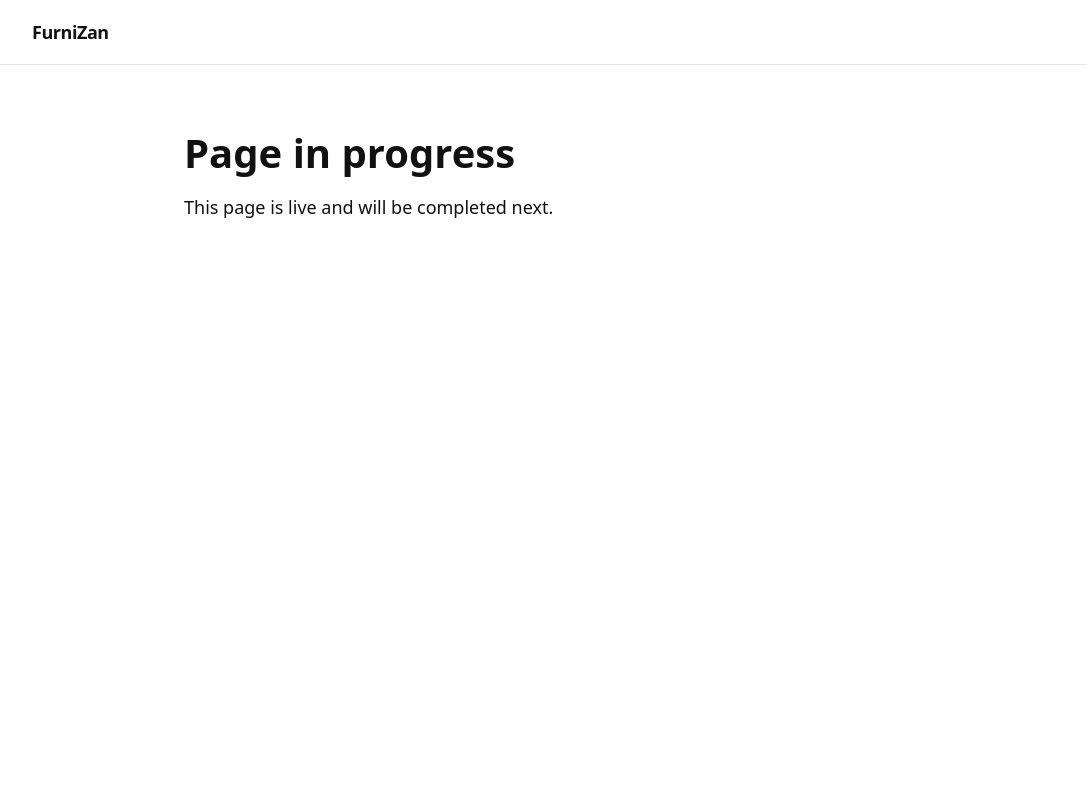
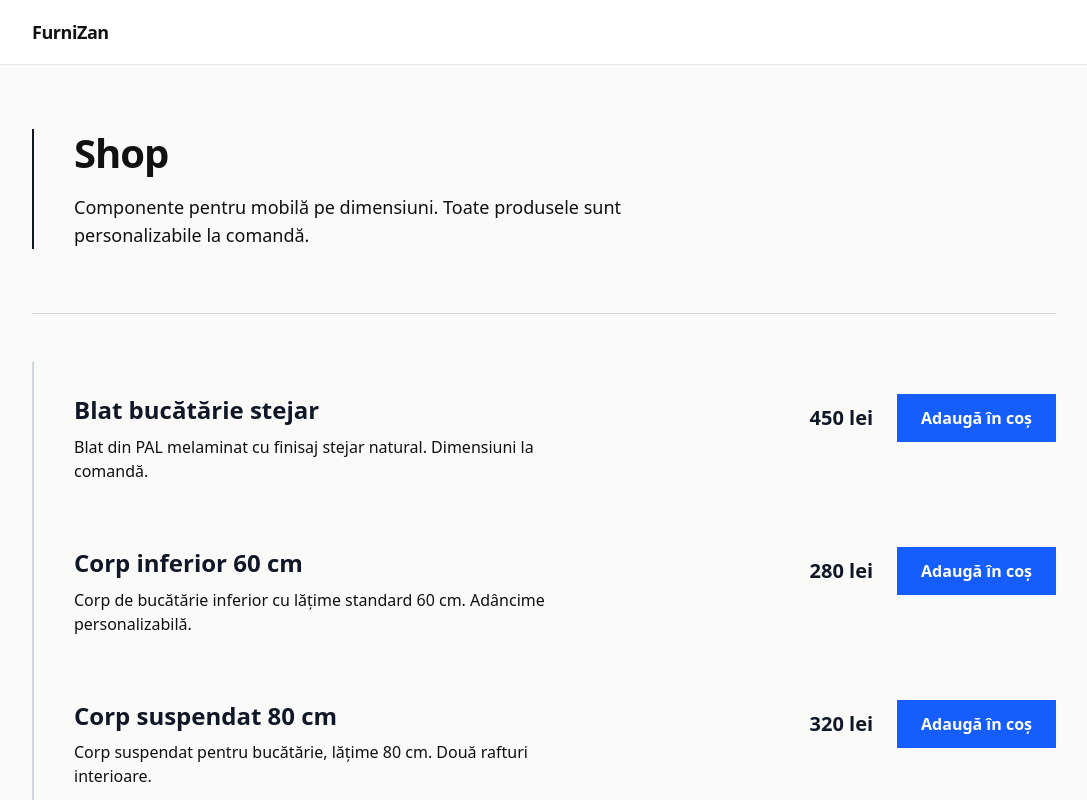
Before and after one commit to adorobantu92/FurniZan, a Next.js app: page /shop in a window 1280 px wide. Shown: the top 800 px of the page, without its empty margins (96-1183 px from the left). Built offline with nearby package versions, Linux system fonts and the light colour scheme.

Commit message:
Add shop listing with add to cart

```diff
--- a/src/app/shop/page.tsx
+++ b/src/app/shop/page.tsx
@@ -1,8 +1,139 @@
-export default function Page() {
+"use client";
+
+import Link from "next/link";
+import { useCart } from "@/lib/cart-context";
+
+interface Product {
+  id: string;
+  name: string;
+  description: string;
+  price: number;
+  slug: string;
+}
+
+const products: Product[] = [
+  {
+    id: "blat-bucatarie-stejar",
+    name: "Blat bucătărie stejar",
+    description:
+      "Blat din PAL melaminat cu finisaj stejar natural. Dimensiuni la comandă.",
+    price: 450,
+    slug: "blat-bucatarie-stejar",
+  },
+  {
+    id: "corp-inferior-60",
+    name: "Corp inferior 60 cm",
+    description:
+      "Corp de bucătărie inferior cu lățime standard 60 cm. Adâncime personalizabilă.",
+    price: 280,
+    slug: "corp-inferior-60",
+  },
+  {
+    id: "corp-suspendat-80",
+    name: "Corp suspendat 80 cm",
+    description:
+      "Corp suspendat pentru bucătărie, lățime 80 cm. Două rafturi interioare.",
+    price: 320,
+    slug: "corp-suspendat-80",
+  },
+  {
+    id: "sertar-tandembox",
+    name: "Sertar Tandembox",
+    description:
+      "Sertar cu sistem Tandembox cu închidere lentă. Capacitate 30 kg.",
+    price: 180,
+    slug: "sertar-tandembox",
+  },
+  {
+    id: "usa-mdf-vopsit",
+    name: "Ușă MDF vopsit",
+    description:
+      "Ușă din MDF 18 mm vopsit mat. Culoare la alegere din paleta RAL.",
+    price: 220,
+    slug: "usa-mdf-vopsit",
+  },
+];
+
+export default function ShopPage() {
+  const { addItem } = useCart();
+
+  const handleAddToCart = (product: Product) => {
+    addItem({
+      id: product.id,
+      name: product.name,
+      price: product.price,
+      slug: product.slug,
+    });
+  };
+
   return (
-    <main className="mx-auto max-w-3xl px-6 py-16">
-      <h1 className="text-3xl font-bold mb-4">Page in progress</h1>
-      <p>This page is live and will be completed next.</p>
+    <main className="min-h-screen bg-stone-50 text-gray-900">
+      <div className="mx-auto max-w-6xl px-6 sm:px-8 md:px-12 lg:px-16">
+        {/* HEADER */}
+        <section className="py-10 sm:py-14 md:py-16">
+          <div className="border-l-2 border-gray-900 pl-6 sm:pl-8 md:pl-10">
+            <h1 className="mb-4 text-3xl font-extrabold tracking-tight md:text-4xl lg:text-5xl">
+              Shop
+            </h1>
+            <p className="max-w-xl text-base text-gray-600 md:text-lg">
+              Componente pentru mobilă pe dimensiuni. Toate produsele sunt
+              personalizabile la comandă.
+            </p>
+          </div>
+        </section>
+
+        <hr className="border-gray-300" />
+
+        {/* PRODUCTS */}
+        <section className="py-8 sm:py-10 md:py-12">
+          <div className="space-y-0">
+            {products.map((product) => (
+              <div
+                key={product.id}
+                className="border-l-2 border-gray-300 py-6 pl-6 sm:py-8 sm:pl-8 md:pl-10"
+              >
+                <div className="flex flex-col gap-4 sm:flex-row sm:items-start sm:justify-between">
+                  <div className="flex-1">
+                    <Link
+                      href={`/shop/${product.slug}`}
+                      className="text-lg font-bold hover:text-blue-600 transition-colors sm:text-xl md:text-2xl"
+                    >
+                      {product.name}
+                    </Link>
+                    <p className="mt-2 max-w-lg text-sm text-gray-500 sm:text-base">
+                      {product.description}
+                    </p>
+                  </div>
+
+                  <div className="flex items-center gap-4 sm:gap-6">
+                    <span className="text-lg font-bold sm:text-xl">
+                      {product.price} lei
+                    </span>
+                    <button
+                      onClick={() => handleAddToCart(product)}
+                      className="bg-blue-600 px-5 py-2 text-sm font-bold text-white transition-colors hover:bg-blue-700 sm:px-6 sm:py-3 sm:text-base"
+                    >
+                      Adaugă în coș
+                    </button>
+                  </div>
+                </div>
+              </div>
+            ))}
+          </div>
+        </section>
+
+        <hr className="border-gray-300" />
+
+        {/* CART LINK */}
+        <section className="py-10 sm:py-14">
+          <Link
+            href="/cart"
+            className="text-sm font-bold text-blue-600 underline decoration-blue-600/40 underline-offset-4 transition-colors hover:text-blue-800 hover:decoration-blue-800 sm:text-base"
+          >
+            Vezi coșul →
+          </Link>
+        </section>
+      </div>
     </main>
   );
 }
```
